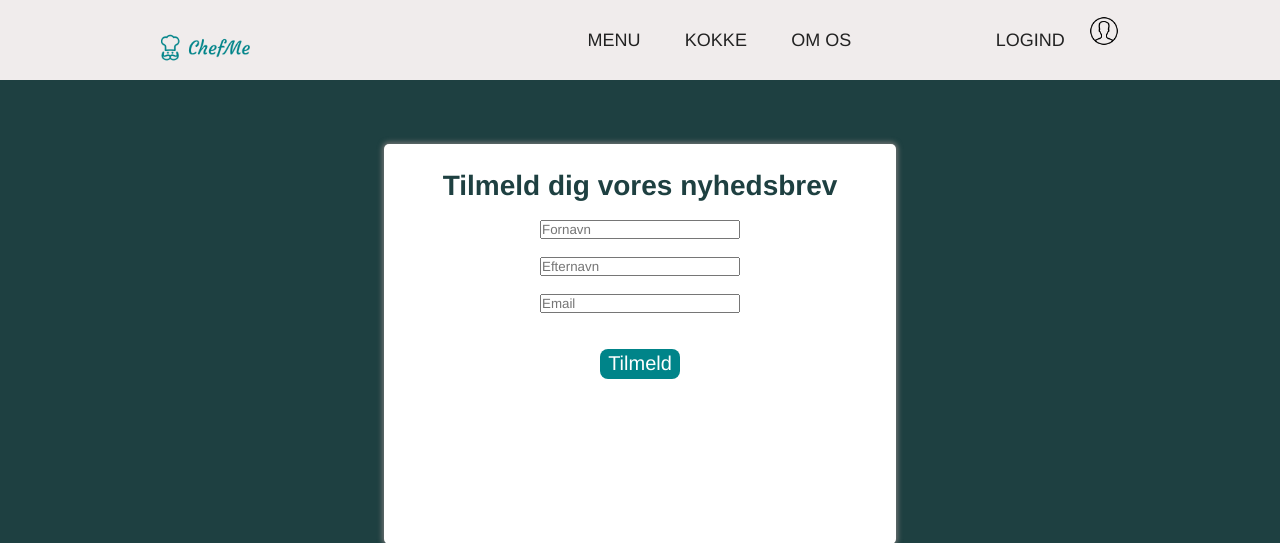
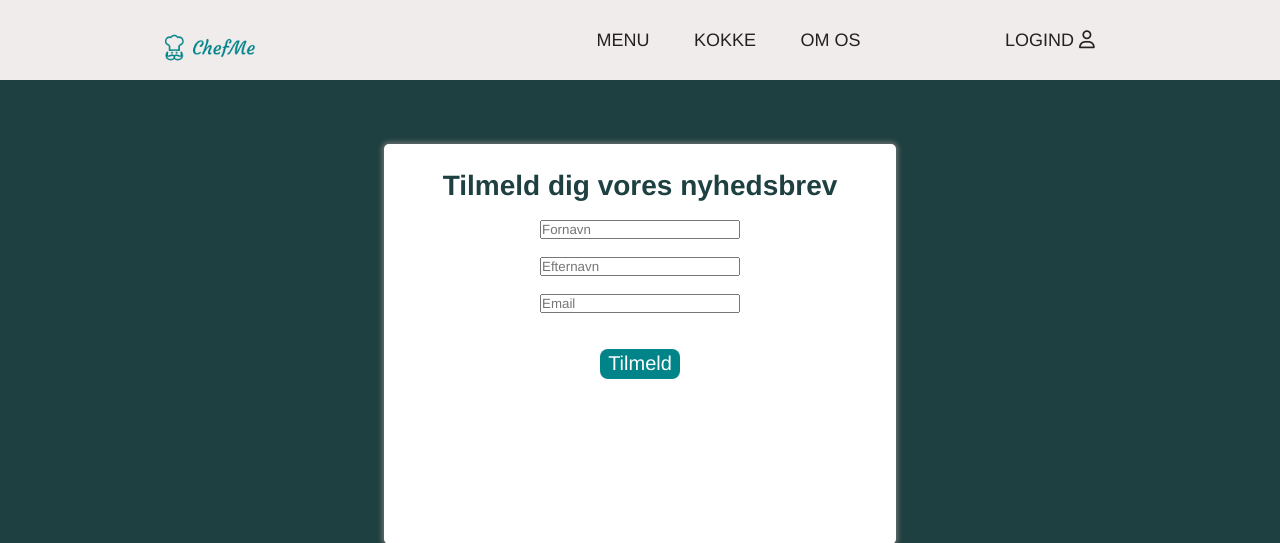
Before and after one commit to AnnicaF/chefmee, a PHP site: page /newsletter/index.php in a window 1280 px wide. Shown: the top 543 px of the page. Run offline with PHP 8.4, Linux system fonts and the light colour scheme; some libraries are stand-ins or nearby versions.

Commit message:
nyt img i nav

```diff
--- a/index.php
+++ b/index.php
@@ -23,8 +23,9 @@
                     <li><a href="https://chefme.dk/private-dining">KOKKE</a></li>
                     <li><a href="https://chefme.dk/om-os">OM OS</a></li>
 
-                    <li class="login-menu"><a href="login.php">LOGIND</a></li>
-                    <img class="login_icon"src="assets/icon_user.svg" alt="logind icon">
+                    <li class="login-menu"> <a href="login.php">LOGIND <i class="fa-regular fa-user"></i></a></li>
+
+                    <!-- <img class="login_icon"src="assets/icon_user.svg" alt="logind icon"> -->
 
                 </ul>
             </nav>
--- a/newsletter/index.php
+++ b/newsletter/index.php
@@ -23,8 +23,7 @@
                 <li><a href="https://chefme.dk/private-dining">KOKKE</a></li>
                 <li><a href="https://chefme.dk/om-os">OM OS</a></li>
 
-                <li class="login-menu"><a href="../login.php">LOGIND</a></li>
-                <img class="login_icon"src="../assets/icons8-male-user-50.png" alt="logind icon">
+                <li class="login-menu"><a href="../login.php">LOGIND <i class="fa-regular fa-user" id="bruger-logo"></i></a></li>
             </ul>
         </nav>
     </header>
--- a/newsletter/out.php
+++ b/newsletter/out.php
@@ -3,6 +3,7 @@
         <meta charset="UTF-8">
         <meta http-equiv="X-UA-Compatible" content="IE=edge">
         <meta name="viewport" content="width=device-width, initial-scale=1.0">
+        <script src="https://kit.fontawesome.com/ffac4b7b02.js" crossorigin="anonymous"></script>
         <link rel="stylesheet" href="../styles.css">
         <title>Afmeld nyhedsbrev</title>
     </head>
@@ -24,8 +25,7 @@
                 <li><a href="https://chefme.dk/private-dining">KOKKE</a></li>
                 <li><a href="https://chefme.dk/om-os">OM OS</a></li>
 
-                <li class="login-menu"><a href="../login.php">LOGIND</a></li>
-                <img class="login_icon"src="../assets/icons8-male-user-50.png" alt="logind icon">
+                <li class="login-menu"><a href="../login.php">LOGIND <i class="fa-regular fa-user"></i></a></li>
             </ul>
         </nav>
     </header>
--- a/newsletter/unsubscribe.php
+++ b/newsletter/unsubscribe.php
@@ -3,6 +3,7 @@
         <meta charset="UTF-8">
         <meta http-equiv="X-UA-Compatible" content="IE=edge">
         <meta name="viewport" content="width=device-width, initial-scale=1.0">
+        <script src="https://kit.fontawesome.com/ffac4b7b02.js" crossorigin="anonymous"></script>
         <link rel="stylesheet" href="../styles.css">
         <title>Afmeld nyhedsbrev</title>
     </head>
@@ -24,8 +25,7 @@
                 <li><a href="https://chefme.dk/private-dining">KOKKE</a></li>
                 <li><a href="https://chefme.dk/om-os">OM OS</a></li>
 
-                <li class="login-menu"><a href="../login.php">LOGIND</a></li>
-                <img class="login_icon"src="../assets/icons8-male-user-50.png" alt="logind icon">
+                <li class="login-menu"><a href="../login.php">LOGIND <i class="fa-regular fa-user"></i></a></li>
             </ul>
         </nav>
     </header>
--- a/signup.php
+++ b/signup.php
@@ -4,7 +4,7 @@
         <meta http-equiv="X-UA-Compatible" content="IE=edge">
         <link rel="stylesheet" href="https://cdn.jsdelivr.net/npm/bootstrap@4.3.1/dist/css/bootstrap.min.css" integrity="sha384-ggOyR0iXCbMQv3Xipma34MD+dH/1fQ784/j6cY/iJTQUOhcWr7x9JvoRxT2MZw1T" crossorigin="anonymous">
         <script src="https://cdn.jsdelivr.net/npm/bootstrap@4.3.1/dist/js/bootstrap.min.js" integrity="sha384-JjSmVgyd0p3pXB1rRibZUAYoIIy6OrQ6VrjIEaFf/nJGzIxFDsf4x0xIM+B07jRM" crossorigin="anonymous"></script>
-        <script src='https://kit.fontawesome.com/a076d05399.js' crossorigin='anonymous'></script>
+        <script src="https://kit.fontawesome.com/ffac4b7b02.js" crossorigin="anonymous"></script>
         <meta name="viewport" content="width=device-width, initial-scale=1.0">
         <title>Opret profil</title>
         <link rel="stylesheet" href="styles.css">
@@ -26,9 +26,7 @@
                 <li><a href="https://chefme.dk/private-dining">KOKKE</a></li>
                 <li><a href="https://chefme.dk/om-os">OM OS</a></li>
 
-                <li class="login-menu"><a href="login.php">LOGIND</a></li>
-                <img class="login_icon"src="assets/icons8-male-user-50.png" alt="logind icon">
-
+                <li class="login-menu"><a href="login.php">LOGIND <i class="fa-regular fa-user"></i></a></li>
             </ul>
         </nav>
     </header>
--- a/styles.css
+++ b/styles.css
@@ -507,8 +507,6 @@ margin-top: 5%;
   background-color:var(--clr--background);
 }
 
-
-
 .nyhedsbrev_index-btn input{
 color: var(--clr--background);
 background-color: var(--clr--logo);
@@ -612,6 +610,10 @@ height: 30px;
     font-size: 25px;
     padding-top: 30px;
     }
+}
+
+#bruger-logo{
+  color: var(--clr--txt);
 }
 
 /*START - TRUSTPILOT*/
```
